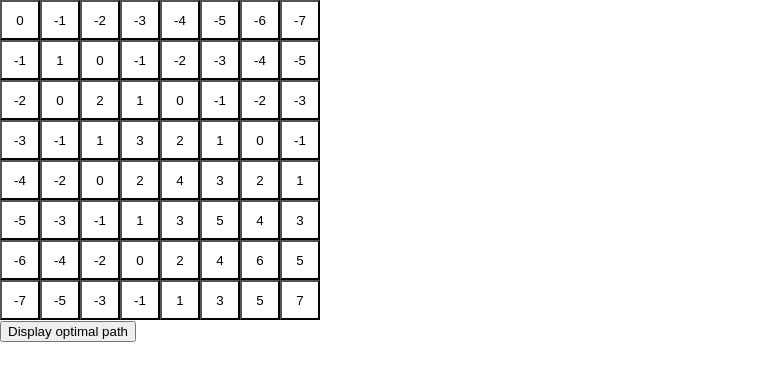
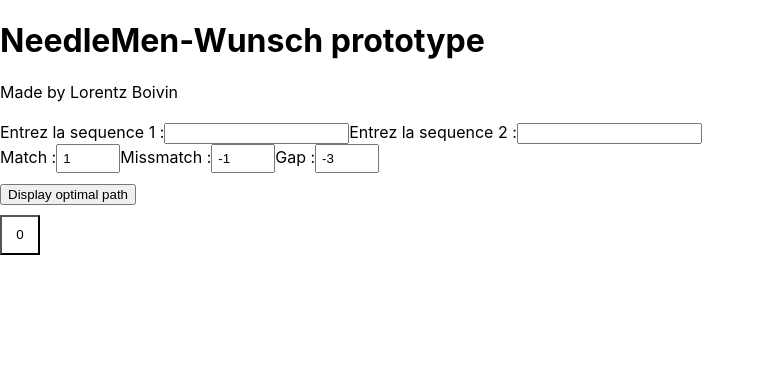
Before and after one commit to Lorzi/Sequencia, a React (Create React App) app: page / in a window 1280 px wide. Shown: the top 380 px of the page, without its empty margins (0-765 px from the left). Built offline with nearby package versions, Linux system fonts and the light colour scheme.

Commit message:
Add new features : - Can now put directly the match score, missmatch and gap score in the app. - New title and presentation. Patch note : - A bug where multiple case from a same row were selected on the optimal path is now fixed.

```diff
--- a/src/App.js
+++ b/src/App.js
@@ -2,48 +2,44 @@ import { useState } from 'react';
 import {Case} from "./Case";
 import {Line} from "./Line";
 import {NeedleManWunschScript} from "./NeedleManWunschScript";
+import {determineOptimalTraceback} from "./NeedleManOptimalPath";
 export default function App(){
     let [caseId,setCaseId] = useState();
-    const optimalPath = [(6, 6), (5, 5), (5, 4), (4, 4), (3, 3), (3, 2), (2, 2), (1, 1), (1, 0)];
-    const test_matrix = [
-        [0, -1, -2, -3, -4, -5, -6, -7, -8, -9],
-            [-1, -1, -2, -3, -4, -3, -4, -5, -6, -7],
-            [-2, -2, 0, -1, -2, -3, -4, -3, -4, -5],
-            [-3, -1, -1, 1, 0, -1, -2, -3, -4, -5],
-            [-4, -2, -2, 0, 0, -1, -2, -3, -2, -3],
-            [-5, -3, -3, -1, -1, 1, 0, -1, -2, -1],
-            [-6, -4, -4, -2, -2, 0, 0, -1, 0, -1],
-            [-7, -5, -5, -3, -3, -1, -1, -1, -1, 1],
-    ];
-    const S1 = "cacaaaa"
-    const S2 = "cacaaaa"
-    const matrixTestData = NeedleManWunschScript(S1,S2,1,-1,-1)
+    let [sequence1 ,setSequence1] = useState('')
+    let [sequence2 ,setSequence2] = useState('')
+    let [match,setMatch] = useState(1)
+    let [missmatch ,setMissmatch] = useState(-1)
+    let [gap,setGap]=useState(-3)
 
+
+
+    let matrixTestData = NeedleManWunschScript(sequence1,sequence2,match,missmatch,gap) //liste qui contient la matrice de Substitution et la matrice transformée
+    let matrixFinal = matrixTestData[1]; //Matrice transformée
+    let optPath = determineOptimalTraceback(sequence1,sequence2,matrixTestData[0],matrixFinal,match) //Liste qui contient l'ensemble des points qui sont issus du chemin optimal
+
+    //Matrice affichée sous forme de bouton en html
     const [displayed_matrix,setDisplayedMatrix] = useState(
-
         <div className="matrix-row">
-            {matrixTestData.map((x,xIndex)=> (
+            {matrixFinal.map((x,xIndex)=> (
                 <div className="matrix-line">
                     {Line(x,xIndex)}
                 </div>
             ))}
         </div>
     );
+
+    /* Permet d'actualiser la matrice affichée avec les nouvelles informations et le chemin optimal */
     const onDisplayPath = () => {
-        const keytab =[[7, 9], [6, 8], [5, 7], [5, 6], [5, 5], [4, 4], [3, 3], [2, 2], [1, 1], [0, 0], [0, 0]];
-        const keychain = [0,6]
-        console.log(displayed_matrix)
-        console.log(displayed_matrix.props)
         setDisplayedMatrix(displayed_matrix =>
             <div className="matrix-row">
-                {matrixTestData.map((x,xIndex)=> (
+                {matrixFinal.map((x,xIndex)=> (
                     <div className="matrix-line">
                         <div>
                             {x.map ((y,yIndex) => (
                                 <Case
                                     key = {[xIndex,yIndex]}
                                     value = {y}
-                                    color={keytab.some(coord => coord[0] === xIndex && coord[1] === yIndex) ? 'red' : 'white'}
+                                    color={optPath.some(coord => coord[0] === xIndex && coord[1] === yIndex) ? 'red' : 'white'} //Change de couleur en rouge si la case est retrouvé dans le chemin optimal
                                 />
                             ))}
                         </div>
@@ -52,14 +48,99 @@ export default function App(){
             </div>
         );
     }
+
     const displayPathButton =
         <button onClick={() => onDisplayPath() }>Display optimal path</button>
 
+    /*Composant contenant les box graphiques qui permettent d'entrer les informations (Sequence 1/Sequence 2)*/
+    const sequenceBox =
+        <div>
+            <label htmlFor="sequence1">Entrez la sequence 1 :</label>
+            <input
+                type="text"
+                id="sequence1"
+                value={sequence1}
+                onChange={(e) => {
+                    setSequence1(e.target.value)
+                    onDisplayPath()
+                }
+                }
+
+            />
+            <label htmlFor="sequence2">Entrez la sequence 2 :</label>
+            <input
+                type="text"
+                id="sequence2"
+                value={sequence2}
+                onChange={(e) => {
+                    setSequence2(e.target.value)
+                    onDisplayPath()
+                }
+                }
+
+            />
+        </div>
+
+    /*Composant contenant les box graphiques qui permettent d'entrer les informations (Match/Mismatch/Gap)*/
+    const valueBox =
+        <div>
+            <label htmlFor="match">Match :</label>
+            <input
+                type="number"
+                id="match"
+                value={match}
+                onChange={(e) => {
+                    const newMatch = e.target.value
+                    setMatch(+newMatch) /*Le probeme est que en passant des nombre en argument c'est une chaine string qui se met a la place d'un number*/
+
+                    onDisplayPath()
+                }
+            }
+                style={ { width: "50px", padding: "5px" }}
+            />
+            <label htmlFor="missmatch">Missmatch :</label>
+            <input
+                type="number"
+                id="missmatch"
+                value={missmatch}
+                onChange={(e) => {
+                    const newMissmatch = e.target.value
+                    setMissmatch(+newMissmatch)
+
+                    onDisplayPath()
+                }
+                }
+                style={ { width: "50px", padding: "5px" }}
+            />
+            <label htmlFor="gap">Gap :</label>
+            <input
+                type="number"
+                id="gap"
+                value={gap}
+                onChange={(e) => {
+                    const newGap = e.target.value
+                    setGap(+newGap)
+
+                    onDisplayPath()
+                }
+                }
+                style={ { width: "50px", padding: "5px" }}
+            />
+        </div>
+
     return (
-          <>
-              {displayed_matrix}
-              {displayPathButton}
+        <div>
+            <h1 style = {{ fontsize: '2em'}}>NeedleMen-Wunsch prototype</h1>
+            <div style = {{ margin: '20px'}} />
+            <label>Made by Lorentz Boivin</label>
+            <div style = {{ margin: '20px'}} />
+            {sequenceBox}
+            {valueBox}
+            <div style = {{ margin: '10px'}} />
+            {displayPathButton}
+            <div style = {{ margin: '10px'}} />
+            {displayed_matrix}
 
-          </>
-  );
+        </div>
+    );
 }
--- /dev/null
+++ b/src/NeedleManOptimalPath.js
@@ -0,0 +1,42 @@
+/*Determine le chemin optimal de la matrice finale en prenant en entrée la Sequence 1
+et 2, la matrice de subsitution, la matrice transformée et la valeur du match. Ce
+chemin optimal est ensuite le retourne en liste
+Determine the optimal path of the final matrix and put it inside a array that is returned
+ */
+export function determineOptimalTraceback(S1,S2,subMatrix,transfMatrix,match){
+    let y = S1.length, x= S2.length;
+    let path = [[y,x]]
+    while(x!==0 && y!==0){
+        if(subMatrix[y-1][x-1]===match){
+            y-=1;
+            x-=1;
+            path.push([y,x]);
+        }
+        else{
+            if(transfMatrix[y-1][x] > transfMatrix[y][x-1]){
+                if(transfMatrix[y-1][x]>transfMatrix[y-1][x-1]){
+                    path.push([y-1,x]);
+                    y-=1;
+                }
+                else{
+                    x-=1;
+                    y-=1;
+                    path.push([y,x]);
+                }
+            }
+            else{
+                if(transfMatrix[y][x-1] > transfMatrix[y-1][x-1]){
+                    path.push([y,x-1]);
+                    x-=1;
+                }
+                else{
+                    x-=1;
+                    y-=1;
+                    path.push([y,x]);
+                }
+            }
+        }
+    }
+    path.push([0,0]);
+    return path;
+}
--- a/src/NeedleManWunschScript.js
+++ b/src/NeedleManWunschScript.js
@@ -1,6 +1,6 @@
-
 export function NeedleManWunschScript(S1,S2,Match,Missmatch,Gap){
 
+    /*# Create and return the Substitution matrix that will be needed in order to fulfill the transformed matrix*/
     function createSubMatrix(S1,S2,Match,Missmatch){
         let i =0,j=0;
         const subMatrix = []
@@ -15,15 +15,16 @@ export function NeedleManWunschScript(S1,S2,Match,Missmatch,Gap){
                     line.push(Missmatch);
                 }
             }
-            console.log(subMatrix);
+
             subMatrix.push(line);
         }
         // eslint-disable-next-line no-restricted-globals
-
+        console.log(subMatrix)
         return subMatrix;
 
     }
 
+    /*#  Create and return the transformed matrix that is will help to find the best path possible, this is also the matrix that should be displayed on the screen*/
     function createTransfMatrix(S1,S2,subMatrix,Gap){
         let i =0,j=0;
         const transfMatrix = [];
@@ -32,25 +33,28 @@ export function NeedleManWunschScript(S1,S2,Match,Missmatch,Gap){
         const first_line = [];
         let cumulative = 0;
 
-        for (i=0;i<lenX +1;i++){
+        for (i=0;i<lenX +1;i++){ //#Creation de la première ligne qui est un cas exceptionnel de l'algorithme
             first_line.push(cumulative);
             cumulative += Gap;
         }
-        transfMatrix.push(first_line)
+        transfMatrix.push(first_line) //#Ajout de la premiere ligne
         cumulative = 0
 
         for(i=1;i<lenY+1;i++){
             cumulative += Gap
-            transfMatrix.push([cumulative])
+            transfMatrix.push([cumulative]) //#Ajout de la première colonne au fur et a mesure (obligatoire pour calculer la suite)
             for(j=1;j<lenX+1;j++) {
 
-                transfMatrix[i].push(Math.max(transfMatrix[i - 1][j - 1] + subMatrix[i - 1][j - 1], transfMatrix[i - 1][j] + Gap, transfMatrix[i][j - 1] + Gap))
+                transfMatrix[i].push(Math.max(transfMatrix[i - 1][j - 1] + subMatrix[i - 1][j - 1], transfMatrix[i - 1][j] + Gap, transfMatrix[i][j - 1] + Gap)) //#Noyau de l'algorithme #C'est ty^piquement a cet endroit qu'on va afficher a chaque fois les étapes sur le GUI
             }
         }
-
         return transfMatrix
     }
+
+
     const 테스트매트릭스 = createSubMatrix(S1,S2,Match,Missmatch);
-    return(createTransfMatrix(S1,S2,테스트매트릭스,Gap))
+    const transfMatrix = createTransfMatrix(S1,S2,테스트매트릭스,Gap);
+
+    return([테스트매트릭스,transfMatrix]);
 
 }
```
